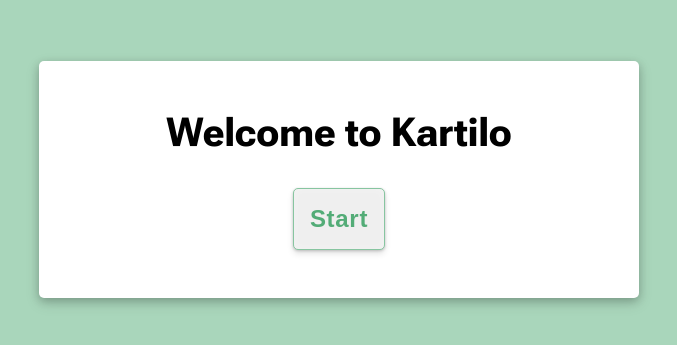
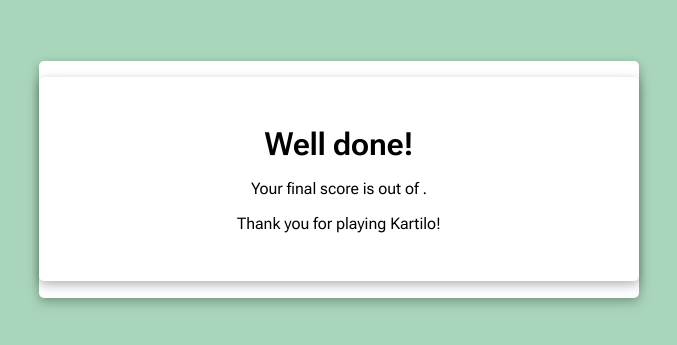
Before and after one commit to cjns/Kartilo, a website with bundled scripts: page index.html in a window 1280 px wide. Shown: the part 221-566 px from the top of the page, without its empty margins (301-978 px from the left). Built offline with nearby package versions, Linux system fonts and the light colour scheme.

Commit message:
Add html and css for 'the-end' modal, which shows final score.

```diff
--- a/assets/css/style.css
+++ b/assets/css/style.css
@@ -1,4 +1,4 @@
-/* ============================================================ VARIABLES */
+/* ============================================================ VARIABLES: COLOURS */
 :root {
   /* Sections */
   --box-background: hsl(100, 100%, 100%);
@@ -38,7 +38,6 @@
   --quiz-timer-count-color: hsl(100, 100%, 100%);
 }
 
-
 /* ============================================================ STYLE RESET */
 *,
 ::before,
@@ -49,6 +48,7 @@
   box-sizing: border-box;
 }
 
+/* ============================================================ FONTS */
 @font-face {
   font-family: "Roboto Flex";
   src:
@@ -60,7 +60,7 @@
   font-display: swap;
 }
 
-/* Base font settings */
+/* ============================================================ BODY */
 body {
   font-family: 'Roboto Flex', sans-serif;
   font-size: 16px;
@@ -70,7 +70,7 @@
   background-color: var(--body-background, hsl(144, 35%, 75%));
 }
 
-/* Headings */
+/* ============================================================ HEADINGS */
 h1 {
   font-size: 2.5em;
   /* 40px if base is 16px */
@@ -106,12 +106,11 @@
   min-height: 100vh;
 }
 
-/* ============================================================ BOXES */
-
-/* Box */
+/* ============================================================ MODALS */
 .start,
 .rules,
-.quiz {
+.quiz,
+.the-end {
   position: absolute;
   display: flex;
   flex-flow: column nowrap;
@@ -126,8 +125,7 @@
   box-shadow: 0px 3px 9px 0 hsla(0, 0%, 0%, 0.2), 0px 5px 15px 0 hsla(0, 0%, 0%, 0.12);
 }
 
-/* Start Block */
-
+/* Start Modal */
 .start {
   width: 600px;
   padding: 3rem;
@@ -138,20 +136,16 @@
   padding-bottom: 2rem;
 }
 
-/* Rules Block */
-
+/* Rules Modal */
 .rules {
   width: 600px;
 }
-
 
 .rules__header {
   border-bottom: 1px solid lightgray;
   width: 100%;
   padding: 1rem 1rem;
 }
-
-.rules__heading {}
 
 .rules__list {
   padding: 1rem 1rem;
@@ -173,8 +167,7 @@
   gap: 1rem;
 }
 
-/* Quiz Block */
-
+/* Quiz Modal */
 .quiz {
   width: 600px;
 }
@@ -199,8 +192,8 @@
   padding: 0.5rem;
 }
 
-.quiz__score-correct > span,
-.quiz__score-incorrect > span,
+.quiz__score-correct>span,
+.quiz__score-incorrect>span,
 .quiz__timer-count {
   background-color: var(--quiz-timer-count-background);
   color: var(--quiz-timer-count-color);
@@ -213,7 +206,7 @@
   flex-flow: row nowrap;
   justify-content: flex-start;
   align-items: flex-end;
-  padding: 1rem 1rem;
+  padding: 1rem 0;
 }
 
 .quiz__questions-container {
@@ -256,8 +249,26 @@
   gap: 0.5rem;
 }
 
+/* The-End Modal */
+.the-end {
+  width: 600px;
+  padding: 3rem;
+}
+
+.the-end__header {
+  text-align: center;
+  padding-bottom: 1rem;
+}
+
+.the-end__container {
+  text-align: center;
+}
+
+.the-end__final-score {
+  margin-bottom: 1rem;
+}
+
 /* ============================================================ BUTTONS */
-
 .button {
   font-size: 1rem;
   font-weight: 600;
@@ -267,20 +278,26 @@
   letter-spacing: 0.7px;
   border: 1px solid var(--button-border-color);
   box-shadow:
-    0 4px 6px rgba(0, 0, 0, 0.1),  /* Ambient shadow */
-    0 1px 3px rgba(0, 0, 0, 0.2),  /* Sharp shadow */
-    inset 0 0 10px rgba(255, 255, 255, 0.3);  /* Inner glow */
+    0 4px 6px rgba(0, 0, 0, 0.1),
+    /* Ambient shadow */
+    0 1px 3px rgba(0, 0, 0, 0.2),
+    /* Sharp shadow */
+    inset 0 0 10px rgba(255, 255, 255, 0.3);
+  /* Inner glow */
 }
 
+/* Start Modal: Start Button */
 .button--start {
   color: var(--button-start-font-color);
   font-size: 1.5rem;
 }
 
+/* Rules Modal: Exit Button */
 .button--exit {
   color: var(--button-exit-color);
 }
 
+/* Rules Modal: Continue Button */
 .button--continue {
   color: var(--button-continue-color);
   background: var(--button-continue-background);
@@ -298,7 +315,7 @@
   box-shadow: 0 0 20px 3px var(--button-continue-hover-box-shadow);
   text-shadow: 1px 1px 2px var(--button-continue-hover-text-shadow);
   transform: scale(1.05) translateY(-2px);
-  border-color:var(--button-continue-hover-border-color);
+  border-color: var(--button-continue-hover-border-color);
 }
 
 .button--continue:active {
@@ -306,6 +323,7 @@
   box-shadow: 0 1px 3px var(--button-continue-active-box-shadow);
 }
 
+/* Quiz Modal: Next Button */
 .button--next {
   color: var(--button-next-color);
   background-color: var(--button-next-background);
@@ -324,7 +342,6 @@
 }
 
 /* ============================================================ UTILITY CLASSES */
-
 .u-active {
   display: flex;
 }
--- a/index.html
+++ b/index.html
@@ -70,6 +70,20 @@
       </footer>
     </section>
 
+    <section class="the-end">
+      <header class="the-end__header">
+        <h2 class="the-end__heading">Well done!</h2>
+      </header>
+      <div class="the-end__container">
+        <p class="the-end__final-score">
+          Your final score is <span class="the-end__score"></span> out of <span class="the-end__total"></span>.
+        </p>
+        <p class="the-end__message">
+          Thank you for playing Kartilo!
+        </p>
+      </div>
+    </section>
+
   </main>
 
   <script src="https://kit.fontawesome.com/c4337c00d0.js" crossorigin="anonymous"></script>
```
Also changed, not shown: assets/scripts/ui.js (+8 -4 lines), journal.md (+5 -3 lines). Lines whose indentation alone changed are shown as unchanged.
